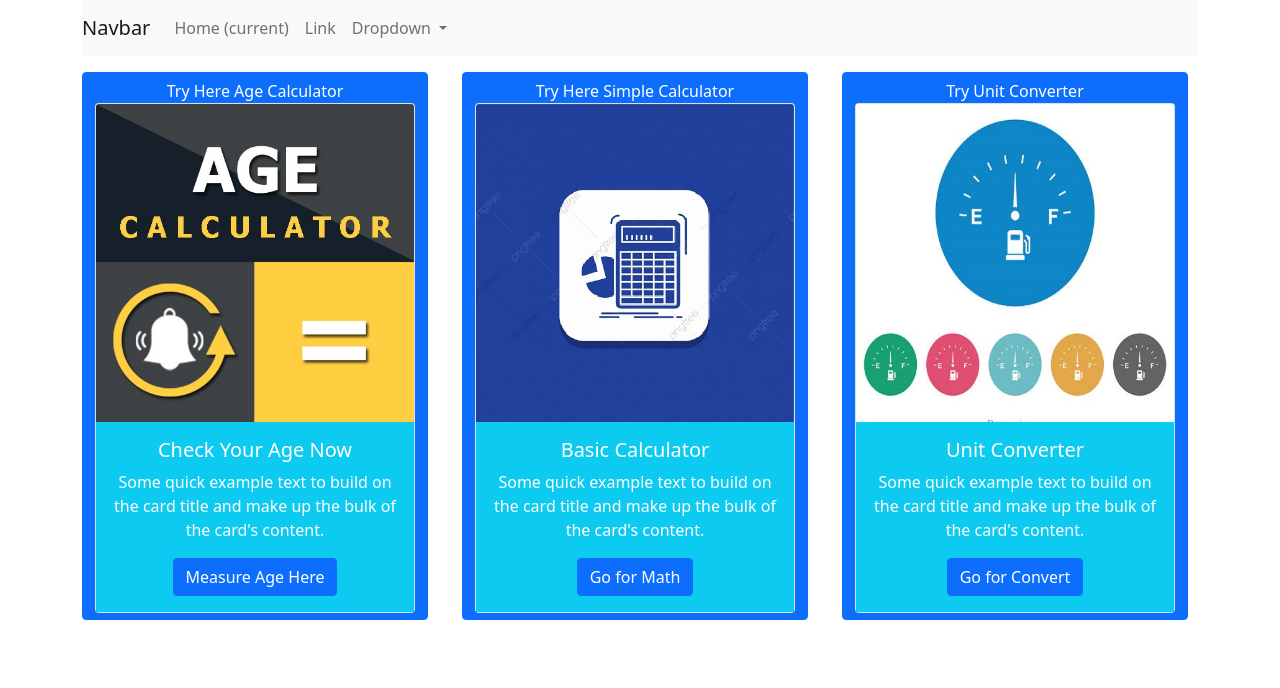
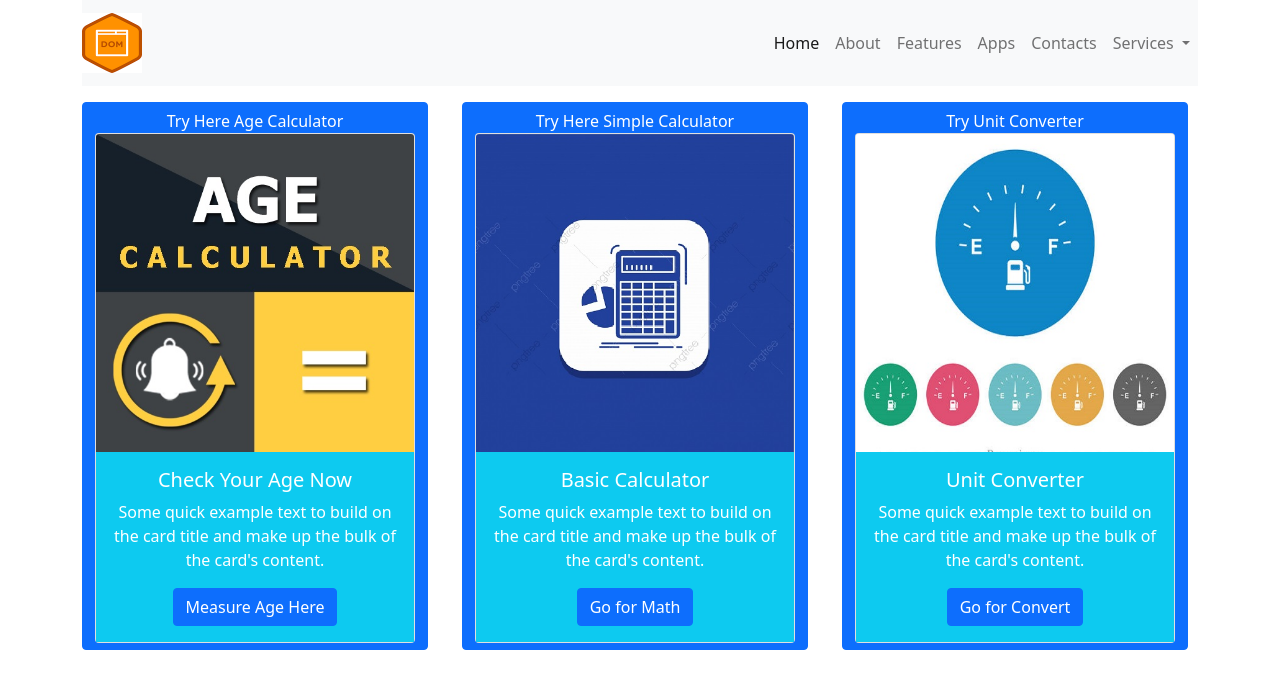
Before and after one commit to shahinooriatc/js-dom-apps, a plain HTML site: page index.html in a window 1280 px wide. Drawn offline with nearby package versions, Linux system fonts and the light colour scheme.

Commit message:
logo added to nav bar

```diff
--- a/index.html
+++ b/index.html
@@ -18,7 +18,9 @@
 
         <section>
             <nav class="navbar navbar-expand-lg navbar-light bg-light">
-                <a class="navbar-brand" href="#">Navbar</a>
+                <a class="navbar-brand" href="#">
+                    <img src="./images/dom.png" class="img-responsive w-50" alt="Logo">
+                </a>
                 <button class="navbar-toggler" type="button" data-toggle="collapse"
                     data-target="#navbarSupportedContent" aria-controls="navbarSupportedContent" aria-expanded="false"
                     aria-label="Toggle navigation">
@@ -26,17 +28,26 @@
                 </button>
 
                 <div class="collapse navbar-collapse" id="navbarSupportedContent">
-                    <ul class="navbar-nav mr-auto">
+                    <ul class="navbar-nav ms-auto">
                         <li class="nav-item active">
-                            <a class="nav-link" href="#">Home <span class="sr-only">(current)</span></a>
+                            <a class="nav-link active" href="#" >Home <span class="sr-only"></span></a>
                         </li>
                         <li class="nav-item">
-                            <a class="nav-link" href="#">Link</a>
+                            <a class="nav-link" href="#">About</a>
+                        </li>
+                        <li class="nav-item">
+                            <a class="nav-link" href="#">Features</a>
+                        </li>
+                        <li class="nav-item">
+                            <a class="nav-link" href="#">Apps</a>
+                        </li>
+                        <li class="nav-item">
+                            <a class="nav-link" href="#">Contacts</a>
                         </li>
                         <li class="nav-item dropdown">
                             <a class="nav-link dropdown-toggle" href="#" id="navbarDropdown" role="button"
                                 data-toggle="dropdown" aria-haspopup="true" aria-expanded="false">
-                                Dropdown
+                                Services
                             </a>
                             <div class="dropdown-menu" aria-labelledby="navbarDropdown">
                                 <a class="dropdown-item" href="#">Action</a>
```
Also changed, not shown: images/dom.png (added), images/home.png, 1 other file.
